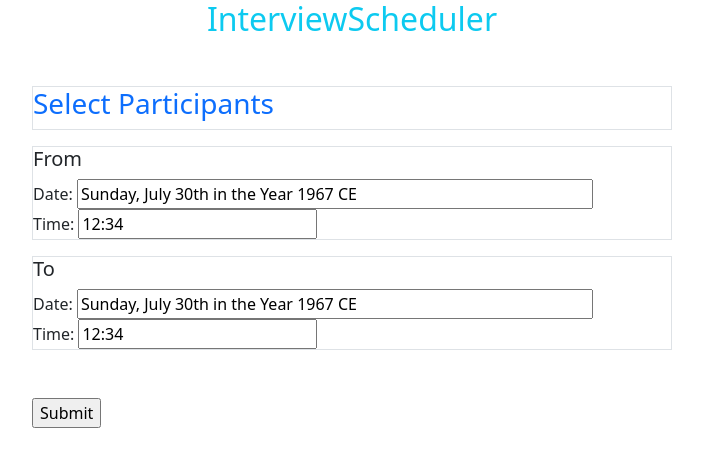
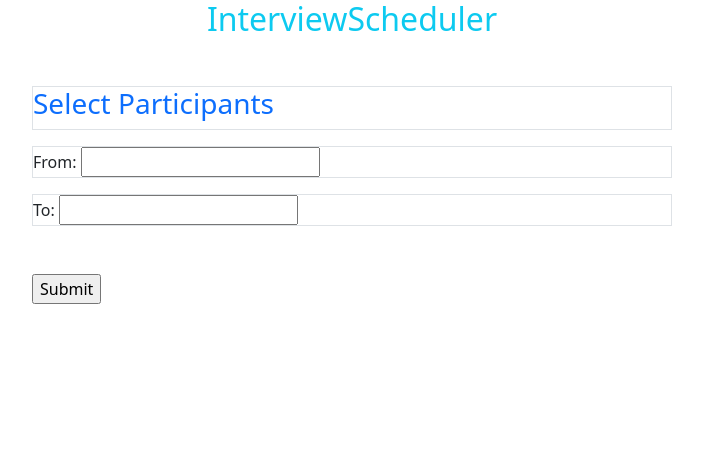
Before and after one commit to richeshgupta/InterviewScheduler, a Django app: page / in a window 1280 px wide. Shown: the top 467 px of the page, without its empty margins (288-991 px from the left). Run offline with Django 3.2, Linux system fonts and the light colour scheme.

Commit message:
Fix: Checks

```diff
--- a/InterviewScheduler/InterviewScheduler/urls.py
+++ b/InterviewScheduler/InterviewScheduler/urls.py
@@ -10,4 +10,5 @@ urlpatterns = [
     path('admin/', admin.site.urls),
     path('',InterviewPage,name='home'),
     path('test/',TestUI.as_view(),name='test'),
+    path('goc-interview/',GetOrCreateInterview,name='goc-interview'),
 ] + static(settings.STATIC_URL, document_root=settings.STATIC_ROOT)
--- a/InterviewScheduler/users/models.py
+++ b/InterviewScheduler/users/models.py
@@ -2,6 +2,7 @@ from django.db import models
 from django.contrib.auth.models import User
 # Create your models here.
 # from django.utils.timezone import localtime
+from django.utils.dateparse import parse_datetime
 
 
 class Interview(models.Model):
--- a/InterviewScheduler/users/templates/users/interviewpage.html
+++ b/InterviewScheduler/users/templates/users/interviewpage.html
@@ -14,25 +14,31 @@ Home | InterviewScheduler
     <div class="col-md-6 mx-auto border  my-3">
         <h3 class="text text-primary mx-auto "> Select Participants </h3>
     </div>
+
     <div class="col-md-6 mx-auto border my-3">
-      <h5>From</h5>
-      Date: <input type="text" id="field1" size="50"
-              value="Sunday, July 30th in the Year 1967 CE" /><br/>
-      Time: <input type="text" id="field2" value="12:34" />
-      </div>
-      <div class="col-md-6 mx-auto border my-3">
-      <h5>To</h5>
-      Date: <input type="text" id="field3" size="50"
-              value="Sunday, July 30th in the Year 1967 CE" /><br/>
-      Time: <input type="text" id="field4" value="12:34" />
-      </div>
+    {% csrf_token %}
+
+      From: <input type="text" id="field1" size="20" class="from-date"/>
+
+    </div>
+    <div class="col-md-6 mx-auto border my-3">
+
+      To: <input type="text" id="field3" size="20" class="to-date" />
+
+    </div>
     </div>
 
-        {% for user in users %}
+
+
         <div class="col-md-6 mx-auto">
-            {{user}} &nbsp;&nbsp;<input class="form-check-input" type="checkbox" value="" id="{{user.id}}">
+
+            <ul>
+            {% for user in users %}
+            <li>  {{user}} &nbsp;&nbsp;<input class="form-check-input" type="checkbox" value="" id="{{user.id}}"></li>
+            {% endfor %}
+            </ul>
         </div>
-        {% endfor %}
+
 
         {% for user in users %}
              <div class="form-check">
@@ -48,47 +54,58 @@ Home | InterviewScheduler
 </div>
 
 
+
 {% endblock body %}
-
-
-
-
-
 
 
 {% block script %}
 <script>
-  AnyTime.picker( "field1",
-    { format: "%W, %M %D in the Year %z %E", firstDOW: 1 } );
+   AnyTime.picker( "field1",
+    { format: "%z-%m-%d %H:%i:%S", firstDOW: 1 });
 
-  $("#field2").AnyTime_picker(
-    { format: "%H:%i", labelTitle: "Hour",
-      labelHour: "Hour", labelMinute: "Minutes" } );
 
   AnyTime.picker( "field3",
-    { format: "%W, %M %D in the Year %z %E", firstDOW: 1 } );
+    { format: "%z-%m-%d %H:%i:%S", firstDOW: 1 });
 
-  $("#field4").AnyTime_picker(
-    { format: "%H:%i", labelTitle: "Hour",
-      labelHour: "Hour", labelMinute: "Minutes" } );
 
 </script>
 
 
 <script>
+jQuery("#check-btn").click(function(){
+        var participant_ids = []
+        $("input:checkbox[class=form-check-input]:checked").each(function () {
 
-//jQuery("#check-btn").click(function(){
-//        $('input:checkbox.form-check-input').each(function () {
-//            var sThisVal = (this.checked ? $(this).val() : "");
-//
-        //});
-    //});
+            participant_ids.push($(this).attr("id"));
 
-  $("#check-btn").live("click", function () {
-        $("input:checkbox[class=form-check-input]:checked").each(function () {
-            alert("Id: " + $(this).attr("id") + " Value: " + $(this).val());
         });
-    });
+       if(participant_ids.length < 2)
+       {
+         alert("No Interview between less than 2 participants");
+       }
+       else
+       {
+            var from_date = $('.from-date').val();
+
+            var to_date = $('.to-date').val();
+
+          $.ajax({
+            type:'POST',
+            dataType:'json',
+            traditional:true,
+            url:'goc-interview/',
+            data:{
+              from_date:from_date,
+              to_date:to_date,
+              participants:participant_ids,
+              csrfmiddlewaretoken : $('input[name=csrfmiddlewaretoken]').val()
+            },
+
+          });
+        });
+       }
+
+
 
 </script>
 {% endblock script%}
--- a/InterviewScheduler/users/views.py
+++ b/InterviewScheduler/users/views.py
@@ -3,10 +3,17 @@ from .models import *
 from django.contrib.auth.models import User
 from .forms import InterviewForm
 from django.views.generic import CreateView
+from dateutil.parser import parse
+
+import datetime
+from django.conf import settings
+from django.utils.timezone import make_aware
+
+
 
 def ErrorPage(request,msg):
     return render(request,"users/error.html",{'msg':msg})
-# Create your views here.
+
 def InterviewPage(request):
     # user_obj = Participant.objects.all()
     users = User.objects.filter(is_staff=False,is_active=True)
@@ -26,3 +33,28 @@ def IsValidInterview(request):
         return False
     else:
         return True
+
+
+def GetOrCreateInterview(request):
+    if request.method=="POST":
+        from_date = request.POST.getlist('from_date')
+        to_date = request.POST.getlist('to_date')
+        participants = request.POST.getlist('participants')
+        if(len(participants)<2):
+            return ErrorPage(request,"Less than 2 people can't create interview room")
+
+
+        from_date = from_date[0]
+        from_date = make_aware(from_date)
+        to_date = make_aware(to_date)
+
+        try:
+            objs  = Interview.objects.filter(start_time = from_date,end_time = to_date)
+        except:
+            objs = Interview.objects.create(start_time=from_date,end_time = to_date,is_active = True)
+            # objs.save()
+
+
+    else:
+        return render(request,"users/interviewpage.html",{})
+    return render(request,"users/interviewpage.html",{})
```
